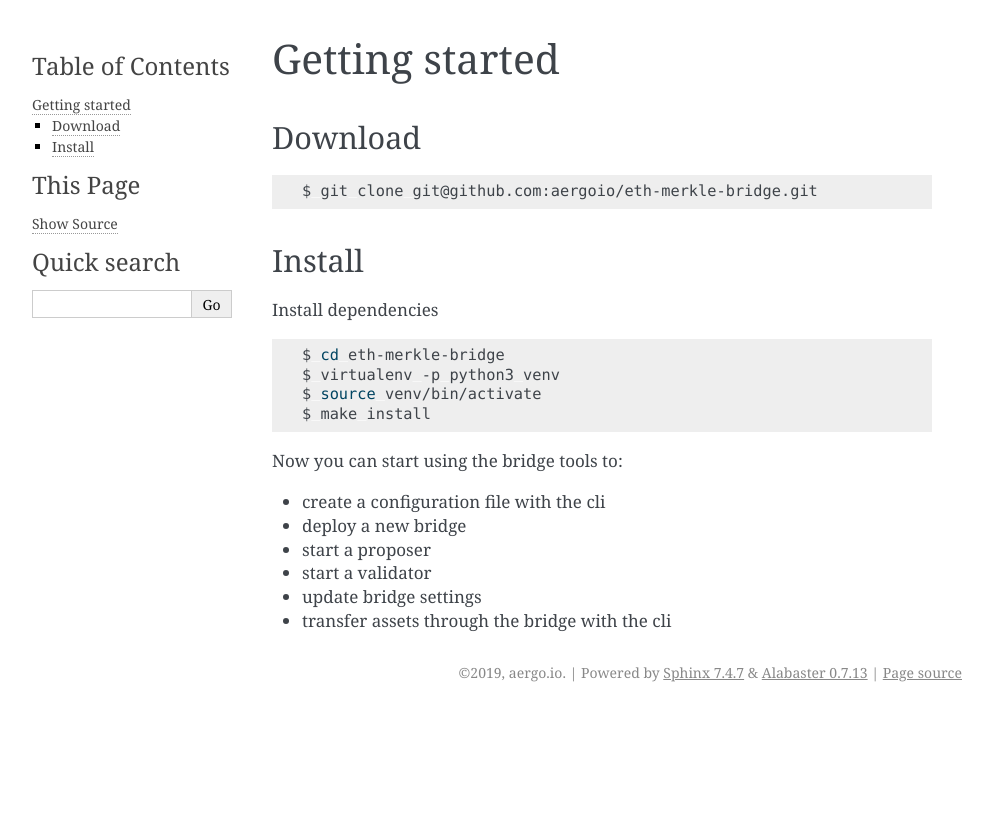
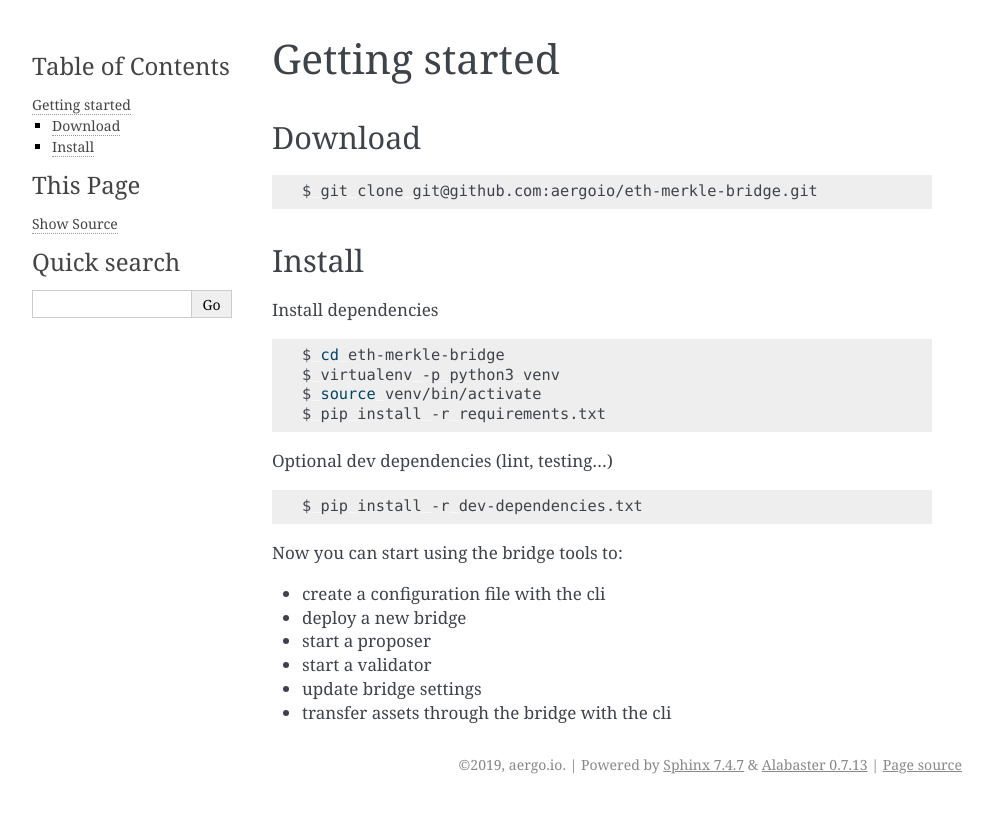
Before and after one commit to aergoio/eth-merkle-bridge, a Sphinx documentation site: the page built from docs/source/getting_started.rst, in a window 1280 px wide. Shown: the top 813 px of the page, without its empty margins (148-1141 px from the left). Built offline with Sphinx 7.4.7, drawn with Linux system fonts in a browser that asks for light colours.

Commit message:
requirements.txt, dev-dependencies.txt

```diff
--- /dev/null
+++ b/dev-dependencies.txt
@@ -0,0 +1,6 @@
+pytest
+pylint
+flake8
+mypy
+grpcio-tools
+sphinx
--- a/docs/source/getting_started.rst
+++ b/docs/source/getting_started.rst
@@ -17,7 +17,14 @@ Install dependencies
     $ cd eth-merkle-bridge
     $ virtualenv -p python3 venv
     $ source venv/bin/activate
-    $ make install
+    $ pip install -r requirements.txt
+
+
+Optional dev dependencies (lint, testing...)
+
+.. code-block:: bash
+
+    $ pip install -r dev-dependencies.txt
 
 
 Now you can start using the bridge tools to:
--- /dev/null
+++ b/requirements.txt
@@ -0,0 +1,6 @@
+git+ssh://git@github.com/aergoio/herapy.git@dc82a3bf83daba08f2b669fd416457ebe0708ca0
+git+ssh://git@github.com/aergoio/merkle-bridge.git@0f9111918bbd6d3ac26549fac766d2984fc1536e
+git+ssh://git@github.com/ethereum/web3.py.git@11ef9df28dfbe4b83683a84fec184406165f18d5
+trie
+PyInquirer
+pyfiglet
```
Also changed, not shown: README.md (+6 -1 lines), 2 other files.
